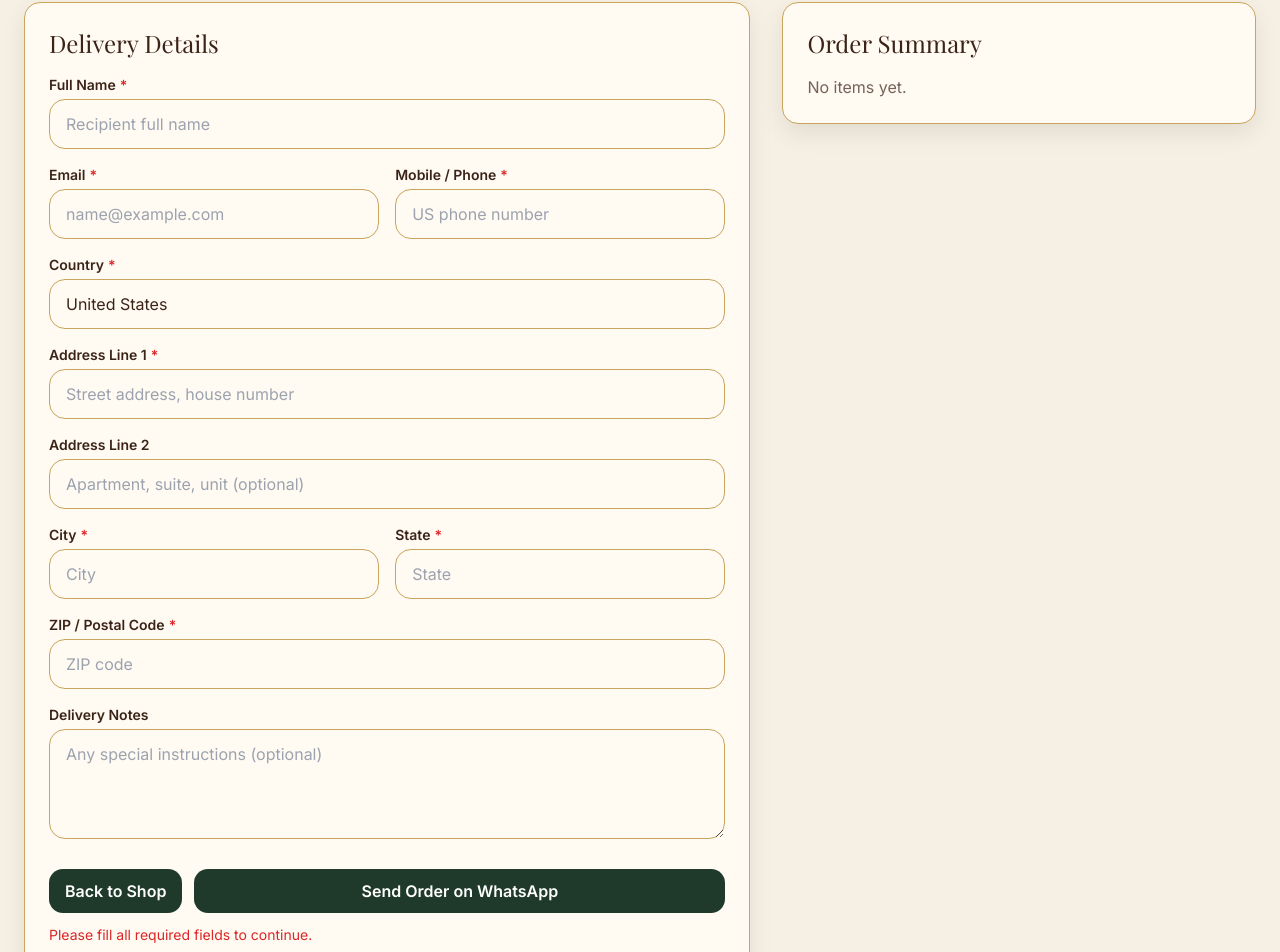
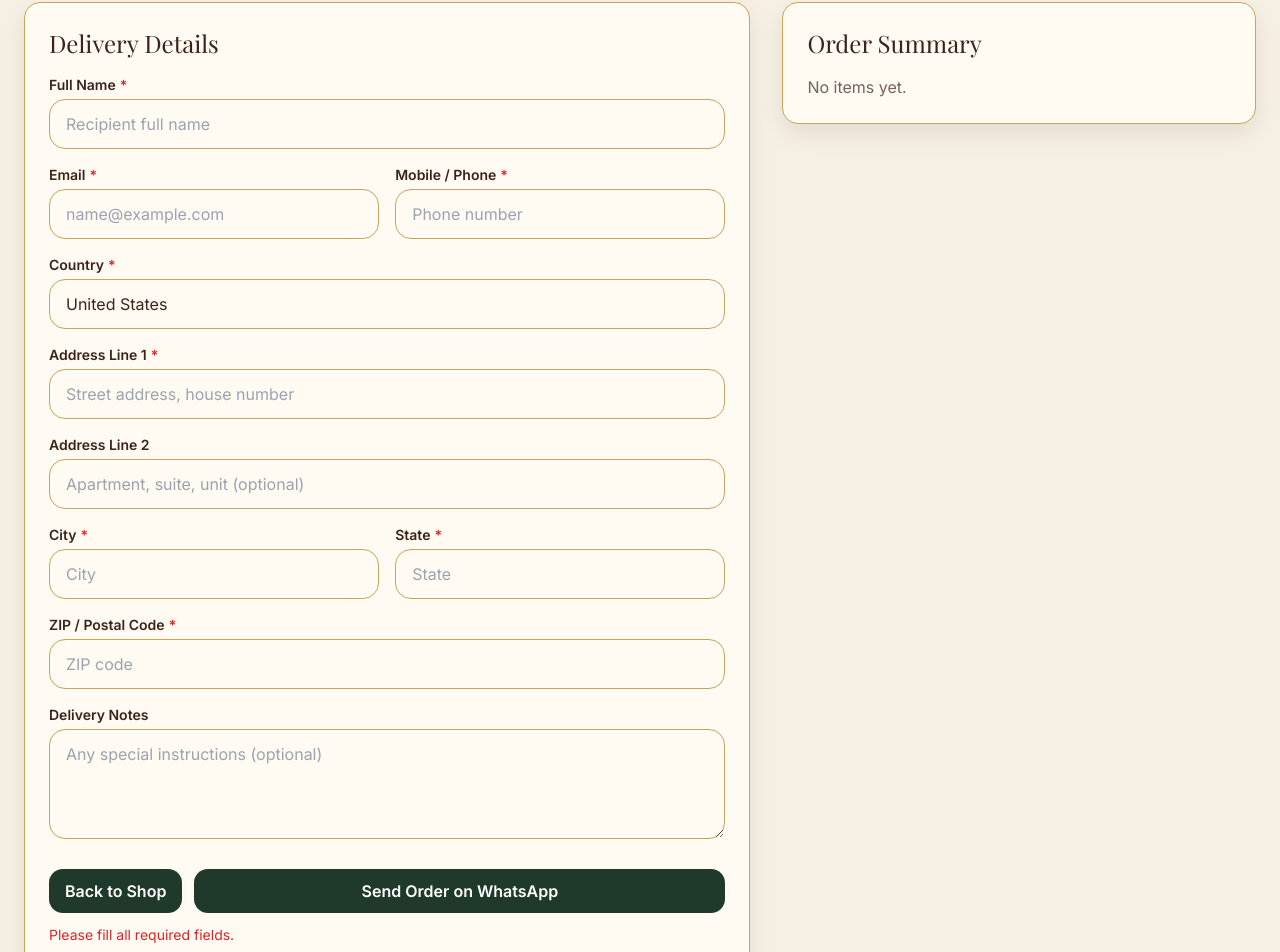
Before and after one commit to Saideep-123/final, a Next.js app: page /checkout in a window 1280 px wide. Shown: the part 219-1171 px from the top of the page. Built offline with nearby package versions, Linux system fonts and the light colour scheme; a web font is replaced by a local one.

Commit message:
Update page.tsx

```diff
--- a/app/checkout/page.tsx
+++ b/app/checkout/page.tsx
@@ -21,7 +21,7 @@ type Shipping = {
 };
 
 const STORAGE_KEY = "konaseema_shipping_v1";
-const WHATSAPP_NUMBER = "91XXXXXXXXXX"; // TODO: replace (countrycode+number, no +)
+const WHATSAPP_NUMBER = "91XXXXXXXXXX"; // TODO: replace (no +)
 
 function requiredLabel(text: string) {
   return (
@@ -91,7 +91,7 @@ export default function CheckoutPage() {
 
   const isValid = Object.keys(errors).length === 0;
 
-  const buildWhatsAppMessage = (orderId: string) => {
+  const buildWhatsAppText = (orderId: number) => {
     const lines = cart.items.map((i: any) => {
       const w = i.weight ? ` (${i.weight})` : "";
       return `• ${i.name}${w} x${i.qty} = ₹${i.qty * i.price}`;
@@ -119,15 +119,14 @@ export default function CheckoutPage() {
     ].join("\n");
   };
 
-  const saveOrderToDb = async (): Promise<string> => {
-    // require logged in user (because orders should be tied to user)
+  const saveOrderToDb = async (): Promise<number> => {
+    // must be logged in (RLS expects auth.uid())
     const { data: userData, error: userErr } = await supabase.auth.getUser();
     if (userErr) throw new Error(userErr.message);
     if (!userData.user) throw new Error("Please login to place the order.");
 
     const userId = userData.user.id;
 
-    // totals
     const subtotal = cart.items.reduce(
       (s: number, it: any) => s + Number(it.price) * Number(it.qty),
       0
@@ -135,7 +134,7 @@ export default function CheckoutPage() {
     const shippingFee = 0;
     const total = subtotal + shippingFee;
 
-    // 1) Address
+    // 1) Address (your columns match this)
     const { data: address, error: addrErr } = await supabase
       .from("addresses")
       .insert({
@@ -148,12 +147,12 @@ export default function CheckoutPage() {
         city: shipping.city.trim(),
         state: shipping.state.trim(),
         postal_code: shipping.zip.trim(),
-        country: shipping.country.trim() || "United States",
+        country: shipping.country.trim(),
       })
       .select("id")
       .single();
 
-    if (addrErr) throw new Error(`Address insert failed: ${addrErr.message}`);
+    if (addrErr) throw new Error(addrErr.message);
 
     // 2) Order
     const { data: order, error: orderErr } = await supabase
@@ -171,21 +170,21 @@ export default function CheckoutPage() {
       .select("id")
       .single();
 
-    if (orderErr) throw new Error(`Order insert failed: ${orderErr.message}`);
+    if (orderErr) throw new Error(orderErr.message);
 
-    // 3) Order items (minimal fields)
+    // 3) Order items (keep minimal to avoid column mismatch)
     const itemsPayload = cart.items.map((i: any) => ({
       order_id: order.id,
-      product_id: i.id, // IMPORTANT: don't force String unless DB is text
-      name: i.name,
+      product_id: String(i.id),
+      name: String(i.name),
       price: Number(i.price),
       qty: Number(i.qty),
     }));
 
     const { error: itemsErr } = await supabase.from("order_items").insert(itemsPayload);
-    if (itemsErr) throw new Error(`Order items insert failed: ${itemsErr.message}`);
+    if (itemsErr) throw new Error(itemsErr.message);
 
-    return String(order.id);
+    return Number(order.id);
   };
 
   const onSendWhatsApp = async () => {
@@ -209,11 +208,9 @@ export default function CheckoutPage() {
 
       const orderId = await saveOrderToDb();
 
-      const text = buildWhatsAppMessage(orderId);
-      const link = `https://wa.me/${WHATSAPP_NUMBER}?text=${encodeURIComponent(text)}`;
-
+      const msg = buildWhatsAppText(orderId);
+      const link = `https://wa.me/${WHATSAPP_NUMBER}?text=${encodeURIComponent(msg)}`;
       window.open(link, "_blank");
-      // cart.clear(); // optional
     } catch (e: any) {
       setSaveError(e?.message || "Failed to save order. Please try again.");
     } finally {
@@ -233,8 +230,7 @@ export default function CheckoutPage() {
           <div className="mb-8">
             <h1 className="text-4xl mb-2">Checkout</h1>
             <p className="opacity-75">
-              Add delivery details for US courier shipping. Required fields are marked with{" "}
-              <span className="text-red-600">*</span>.
+              Required fields are marked with <span className="text-red-600">*</span>.
             </p>
           </div>
 
@@ -244,9 +240,7 @@ export default function CheckoutPage() {
 
               <div className="grid grid-cols-1 md:grid-cols-2 gap-4">
                 <div className="md:col-span-2">
-                  <label className="block text-sm font-semibold mb-1">
-                    {requiredLabel("Full Name")}
-                  </label>
+                  <label className="block text-sm font-semibold mb-1">{requiredLabel("Full Name")}</label>
                   <input
                     value={shipping.fullName}
                     onChange={(e) => setShipping((s) => ({ ...s, fullName: e.target.value }))}
@@ -254,15 +248,11 @@ export default function CheckoutPage() {
                     className={`${inputBase} ${touched.fullName && errors.fullName ? inputErr : ""}`}
                     placeholder="Recipient full name"
                   />
-                  {touched.fullName && errors.fullName && (
-                    <p className="text-sm text-red-600 mt-1">{errors.fullName}</p>
-                  )}
+                  {touched.fullName && errors.fullName && <p className="text-sm text-red-600 mt-1">{errors.fullName}</p>}
                 </div>
 
                 <div>
-                  <label className="block text-sm font-semibold mb-1">
-                    {requiredLabel("Email")}
-                  </label>
+                  <label className="block text-sm font-semibold mb-1">{requiredLabel("Email")}</label>
                   <input
                     value={shipping.email}
                     onChange={(e) => setShipping((s) => ({ ...s, email: e.target.value }))}
@@ -270,31 +260,23 @@ export default function CheckoutPage() {
                     className={`${inputBase} ${touched.email && errors.email ? inputErr : ""}`}
                     placeholder="name@example.com"
                   />
-                  {touched.email && errors.email && (
-                    <p className="text-sm text-red-600 mt-1">{errors.email}</p>
-                  )}
+                  {touched.email && errors.email && <p className="text-sm text-red-600 mt-1">{errors.email}</p>}
                 </div>
 
                 <div>
-                  <label className="block text-sm font-semibold mb-1">
-                    {requiredLabel("Mobile / Phone")}
-                  </label>
+                  <label className="block text-sm font-semibold mb-1">{requiredLabel("Mobile / Phone")}</label>
                   <input
                     value={shipping.phone}
                     onChange={(e) => setShipping((s) => ({ ...s, phone: e.target.value }))}
                     onBlur={() => setTouched((t) => ({ ...t, phone: true }))}
                     className={`${inputBase} ${touched.phone && errors.phone ? inputErr : ""}`}
-                    placeholder="US phone number"
+                    placeholder="Phone number"
                   />
-                  {touched.phone && errors.phone && (
-                    <p className="text-sm text-red-600 mt-1">{errors.phone}</p>
-                  )}
+                  {touched.phone && errors.phone && <p className="text-sm text-red-600 mt-1">{errors.phone}</p>}
                 </div>
 
                 <div className="md:col-span-2">
-                  <label className="block text-sm font-semibold mb-1">
-                    {requiredLabel("Country")}
-                  </label>
+                  <label className="block text-sm font-semibold mb-1">{requiredLabel("Country")}</label>
                   <input
                     value={shipping.country}
                     onChange={(e) => setShipping((s) => ({ ...s, country: e.target.value }))}
@@ -302,15 +284,11 @@ export default function CheckoutPage() {
                     className={`${inputBase} ${touched.country && errors.country ? inputErr : ""}`}
                     placeholder="United States"
                   />
-                  {touched.country && errors.country && (
-                    <p className="text-sm text-red-600 mt-1">{errors.country}</p>
-                  )}
+                  {touched.country && errors.country && <p className="text-sm text-red-600 mt-1">{errors.country}</p>}
                 </div>
 
                 <div className="md:col-span-2">
-                  <label className="block text-sm font-semibold mb-1">
-                    {requiredLabel("Address Line 1")}
-                  </label>
+                  <label className="block text-sm font-semibold mb-1">{requiredLabel("Address Line 1")}</label>
                   <input
                     value={shipping.address1}
                     onChange={(e) => setShipping((s) => ({ ...s, address1: e.target.value }))}
@@ -318,9 +296,7 @@ export default function CheckoutPage() {
                     className={`${inputBase} ${touched.address1 && errors.address1 ? inputErr : ""}`}
                     placeholder="Street address, house number"
                   />
-                  {touched.address1 && errors.address1 && (
-                    <p className="text-sm text-red-600 mt-1">{errors.address1}</p>
-                  )}
+                  {touched.address1 && errors.address1 && <p className="text-sm text-red-600 mt-1">{errors.address1}</p>}
                 </div>
 
                 <div className="md:col-span-2">
@@ -334,9 +310,7 @@ export default function CheckoutPage() {
                 </div>
 
                 <div>
-                  <label className="block text-sm font-semibold mb-1">
-                    {requiredLabel("City")}
-                  </label>
+                  <label className="block text-sm font-semibold mb-1">{requiredLabel("City")}</label>
                   <input
                     value={shipping.city}
                     onChange={(e) => setShipping((s) => ({ ...s, city: e.target.value }))}
@@ -344,15 +318,11 @@ export default function CheckoutPage() {
                     className={`${inputBase} ${touched.city && errors.city ? inputErr : ""}`}
                     placeholder="City"
                   />
-                  {touched.city && errors.city && (
-                    <p className="text-sm text-red-600 mt-1">{errors.city}</p>
-                  )}
+                  {touched.city && errors.city && <p className="text-sm text-red-600 mt-1">{errors.city}</p>}
                 </div>
 
                 <div>
-                  <label className="block text-sm font-semibold mb-1">
-                    {requiredLabel("State")}
-                  </label>
+                  <label className="block text-sm font-semibold mb-1">{requiredLabel("State")}</label>
                   <input
                     value={shipping.state}
                     onChange={(e) => setShipping((s) => ({ ...s, state: e.target.value }))}
@@ -360,15 +330,11 @@ export default function CheckoutPage() {
                     className={`${inputBase} ${touched.state && errors.state ? inputErr : ""}`}
                     placeholder="State"
                   />
-                  {touched.state && errors.state && (
-                    <p className="text-sm text-red-600 mt-1">{errors.state}</p>
-                  )}
+                  {touched.state && errors.state && <p className="text-sm text-red-600 mt-1">{errors.state}</p>}
                 </div>
 
                 <div className="md:col-span-2">
-                  <label className="block text-sm font-semibold mb-1">
-                    {requiredLabel("ZIP / Postal Code")}
-                  </label>
+                  <label className="block text-sm font-semibold mb-1">{requiredLabel("ZIP / Postal Code")}</label>
                   <input
                     value={shipping.zip}
                     onChange={(e) => setShipping((s) => ({ ...s, zip: e.target.value }))}
@@ -376,9 +342,7 @@ export default function CheckoutPage() {
                     className={`${inputBase} ${touched.zip && errors.zip ? inputErr : ""}`}
                     placeholder="ZIP code"
                   />
-                  {touched.zip && errors.zip && (
-                    <p className="text-sm text-red-600 mt-1">{errors.zip}</p>
-                  )}
+                  {touched.zip && errors.zip && <p className="text-sm text-red-600 mt-1">{errors.zip}</p>}
                 </div>
 
                 <div className="md:col-span-2">
@@ -412,16 +376,8 @@ export default function CheckoutPage() {
               </div>
 
               {saveError && <p className="mt-3 text-sm text-red-600">{saveError}</p>}
-              {!isValid && (
-                <p className="mt-3 text-sm text-red-600">
-                  Please fill all required fields to continue.
-                </p>
-              )}
-              {cart.items.length === 0 && (
-                <p className="mt-3 text-sm text-red-600">
-                  Your cart is empty. Add items to proceed.
-                </p>
-              )}
+              {!isValid && <p className="mt-3 text-sm text-red-600">Please fill all required fields.</p>}
+              {cart.items.length === 0 && <p className="mt-3 text-sm text-red-600">Your cart is empty.</p>}
             </section>
 
             <aside className="lg:col-span-2 premium-card p-6 h-fit">
@@ -433,11 +389,7 @@ export default function CheckoutPage() {
                 <div className="space-y-4">
                   {cart.items.map((i: any) => (
                     <div key={i.id} className="flex gap-3">
-                      <img
-                        src={i.image}
-                        className="w-14 h-14 rounded-lg object-cover"
-                        alt={i.name}
-                      />
+                      <img src={i.image} className="w-14 h-14 rounded-lg object-cover" alt={i.name} />
                       <div className="flex-1">
                         <div className="flex items-start justify-between gap-4">
                           <div>
@@ -453,7 +405,6 @@ export default function CheckoutPage() {
                               className="px-3 py-1 border border-gold rounded-full"
                               onClick={() => cart.dec(i.id)}
                               type="button"
-                              aria-label={`Decrease ${i.name}`}
                             >
                               -
                             </button>
@@ -462,7 +413,6 @@ export default function CheckoutPage() {
                               className="px-3 py-1 border border-gold rounded-full"
                               onClick={() => cart.inc(i.id)}
                               type="button"
-                              aria-label={`Increase ${i.name}`}
                             >
                               +
                             </button>
```
